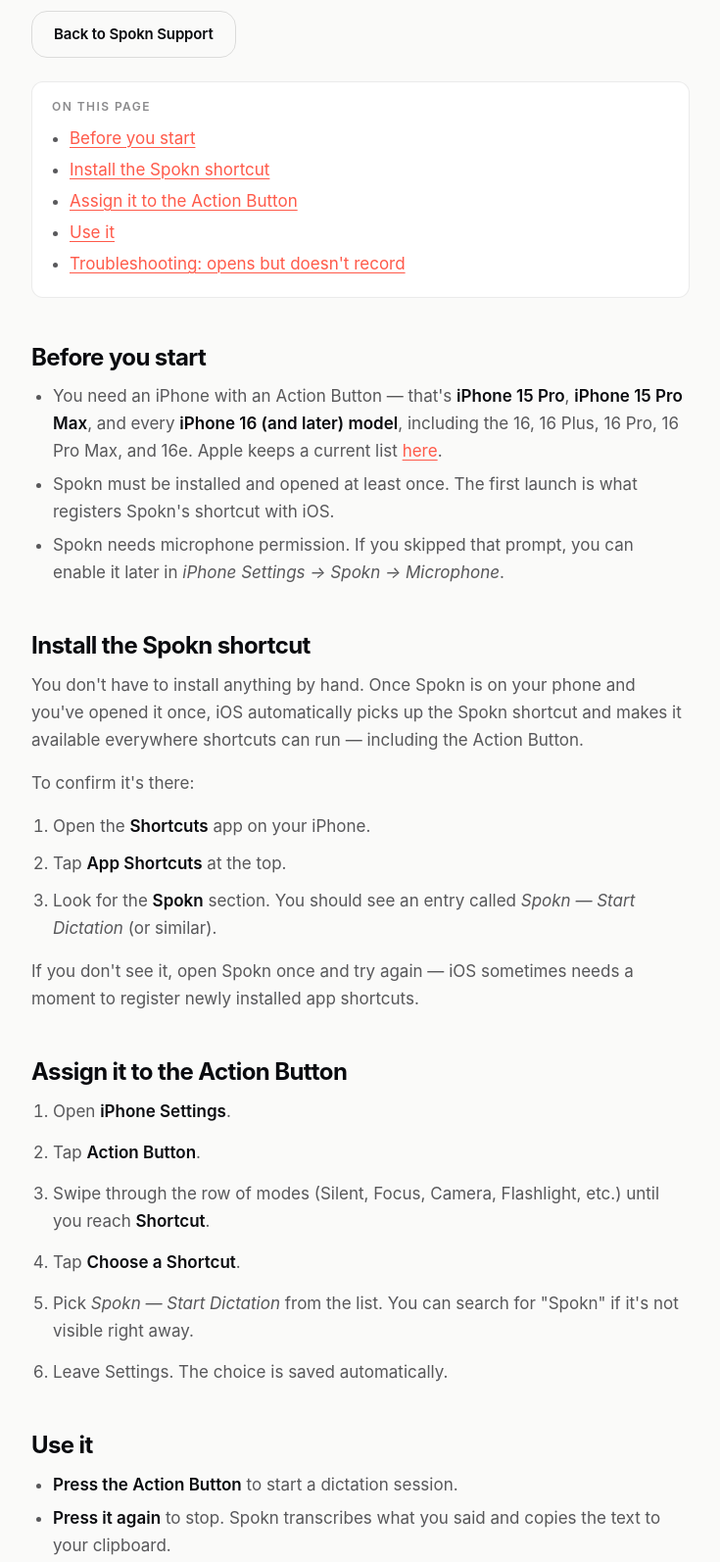
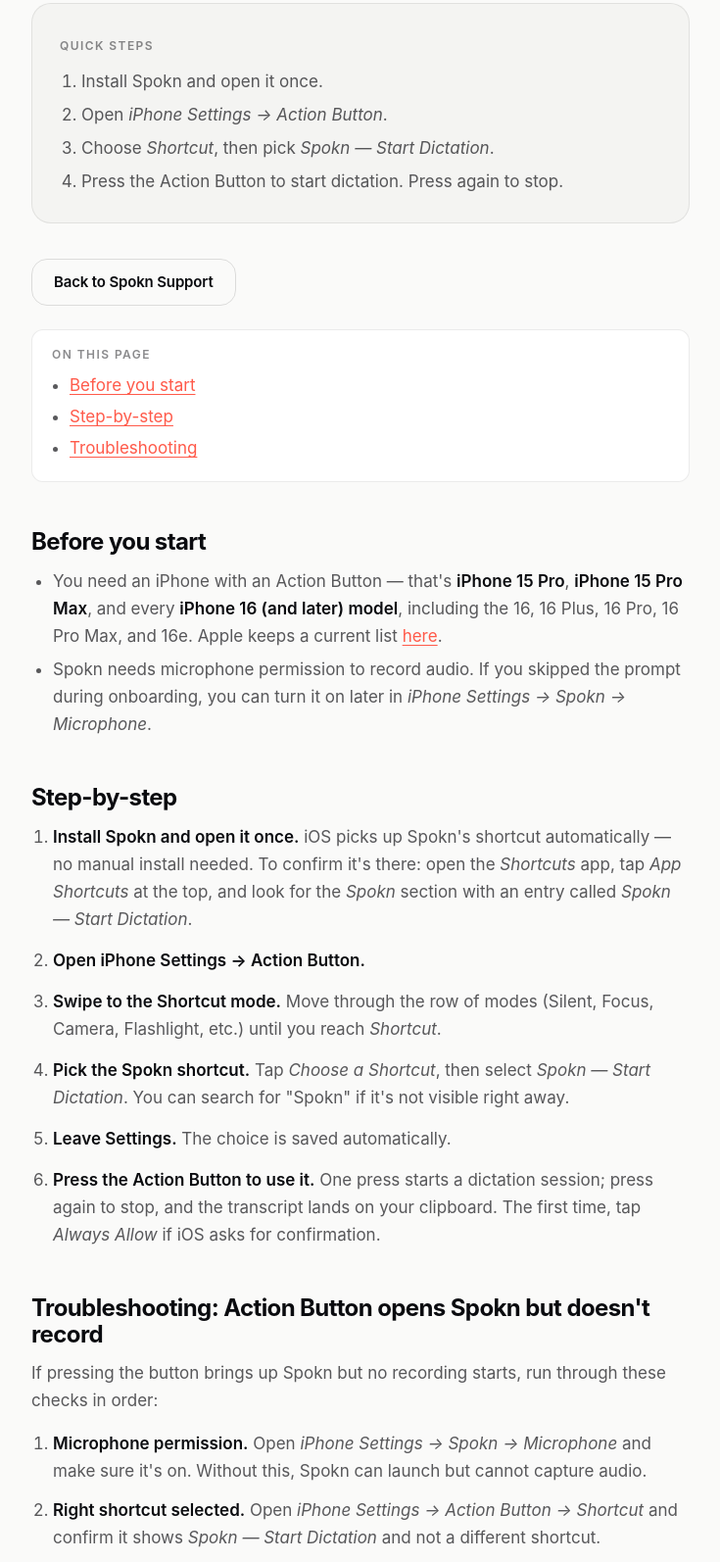
Before and after one commit to spoknlabs/spoknlabs.github.io, a plain HTML site: page support/action-button-setup/index.html in a window 1280 px wide. Shown: the part 391-1985 px from the top of the page at 98% size, without its empty margins (272-1007 px from the left). Drawn offline with Linux system fonts and the light colour scheme.

Commit message:
Restructure Action Button page: Quick steps card, unified Step-by-step, trimmed TOC

```diff
--- a/support/action-button-setup/index.html
+++ b/support/action-button-setup/index.html
@@ -50,6 +50,16 @@
       <h1>Set up the Action Button for Spokn</h1>
       <p style="color: var(--text-dim); font-size: 17px; line-height: 1.6; margin-bottom: 28px;">On iPhone 15 Pro and newer, you can start and stop Spokn with a single press of the Action Button — the small button just above the volume buttons. The whole setup takes about a minute.</p>
 
+      <div class="card" style="margin: 0 0 24px; background: var(--bg-card-2);">
+        <span class="eyebrow" style="display: inline-block; margin-bottom: 12px;">Quick steps</span>
+        <ol style="padding-left: 22px; margin: 0; color: var(--text-dim); line-height: 1.65;">
+          <li style="margin-bottom: 6px;">Install Spokn and open it once.</li>
+          <li style="margin-bottom: 6px;">Open <em>iPhone Settings → Action Button</em>.</li>
+          <li style="margin-bottom: 6px;">Choose <em>Shortcut</em>, then pick <em>Spokn — Start Dictation</em>.</li>
+          <li style="margin-bottom: 0;">Press the Action Button to start dictation. Press again to stop.</li>
+        </ol>
+      </div>
+
       <div class="hero-actions" style="margin-bottom: 8px;">
         <a href="/support/" class="btn btn-secondary">Back to Spokn Support</a>
       </div>
@@ -58,46 +68,26 @@
         <span class="eyebrow">On this page</span>
         <ul>
           <li><a href="#before">Before you start</a></li>
-          <li><a href="#install">Install the Spokn shortcut</a></li>
-          <li><a href="#assign">Assign it to the Action Button</a></li>
-          <li><a href="#use">Use it</a></li>
-          <li><a href="#troubleshoot">Troubleshooting: opens but doesn't record</a></li>
+          <li><a href="#steps">Step-by-step</a></li>
+          <li><a href="#troubleshoot">Troubleshooting</a></li>
         </ul>
       </nav>
 
       <h2 id="before">Before you start</h2>
       <ul>
-        <li>You need an iPhone with an Action Button — that's <strong>iPhone 15 Pro</strong>, <strong>iPhone 15 Pro Max</strong>, and every <strong>iPhone 16 (and later) model</strong>, including the 16, 16 Plus, 16 Pro, 16 Pro Max, and 16e. Apple keeps a current list <a href="https://support.apple.com/guide/iphone/use-and-customize-the-action-button-iphe89d61d66/ios" rel="noopener">here</a>.</li>
-        <li>Spokn must be installed and opened at least once. The first launch is what registers Spokn's shortcut with iOS.</li>
-        <li>Spokn needs microphone permission. If you skipped that prompt, you can enable it later in <em>iPhone Settings → Spokn → Microphone</em>.</li>
+        <li>You need an iPhone with an Action Button — that's <strong>iPhone 15 Pro</strong>, <strong>iPhone 15 Pro Max</strong>, and every <strong>iPhone 16 (and later) model</strong>, including the 16, 16 Plus, 16 Pro, 16 Pro Max, and 16e. Apple keeps a current list <a href="https://support.apple.com/guide/iphone/use-and-customize-the-action-button-iphe89d61d66/ios" target="_blank" rel="noopener">here</a>.</li>
+        <li>Spokn needs microphone permission to record audio. If you skipped the prompt during onboarding, you can turn it on later in <em>iPhone Settings → Spokn → Microphone</em>.</li>
       </ul>
 
-      <h2 id="install">Install the Spokn shortcut</h2>
-      <p>You don't have to install anything by hand. Once Spokn is on your phone and you've opened it once, iOS automatically picks up the Spokn shortcut and makes it available everywhere shortcuts can run — including the Action Button.</p>
-      <p>To confirm it's there:</p>
+      <h2 id="steps">Step-by-step</h2>
       <ol style="color: var(--text-dim); padding-left: 22px; margin-bottom: 16px; line-height: 1.65;">
-        <li style="margin-bottom: 10px;">Open the <strong>Shortcuts</strong> app on your iPhone.</li>
-        <li style="margin-bottom: 10px;">Tap <strong>App Shortcuts</strong> at the top.</li>
-        <li style="margin-bottom: 10px;">Look for the <strong>Spokn</strong> section. You should see an entry called <em>Spokn — Start Dictation</em> (or similar).</li>
+        <li style="margin-bottom: 14px;"><strong>Install Spokn and open it once.</strong> iOS picks up Spokn's shortcut automatically — no manual install needed. To confirm it's there: open the <em>Shortcuts</em> app, tap <em>App Shortcuts</em> at the top, and look for the <em>Spokn</em> section with an entry called <em>Spokn — Start Dictation</em>.</li>
+        <li style="margin-bottom: 14px;"><strong>Open iPhone Settings → Action Button.</strong></li>
+        <li style="margin-bottom: 14px;"><strong>Swipe to the Shortcut mode.</strong> Move through the row of modes (Silent, Focus, Camera, Flashlight, etc.) until you reach <em>Shortcut</em>.</li>
+        <li style="margin-bottom: 14px;"><strong>Pick the Spokn shortcut.</strong> Tap <em>Choose a Shortcut</em>, then select <em>Spokn — Start Dictation</em>. You can search for "Spokn" if it's not visible right away.</li>
+        <li style="margin-bottom: 14px;"><strong>Leave Settings.</strong> The choice is saved automatically.</li>
+        <li style="margin-bottom: 14px;"><strong>Press the Action Button to use it.</strong> One press starts a dictation session; press again to stop, and the transcript lands on your clipboard. The first time, tap <em>Always Allow</em> if iOS asks for confirmation.</li>
       </ol>
-      <p>If you don't see it, open Spokn once and try again — iOS sometimes needs a moment to register newly installed app shortcuts.</p>
-
-      <h2 id="assign">Assign it to the Action Button</h2>
-      <ol style="color: var(--text-dim); padding-left: 22px; margin-bottom: 16px; line-height: 1.65;">
-        <li style="margin-bottom: 14px;">Open <strong>iPhone Settings</strong>.</li>
-        <li style="margin-bottom: 14px;">Tap <strong>Action Button</strong>.</li>
-        <li style="margin-bottom: 14px;">Swipe through the row of modes (Silent, Focus, Camera, Flashlight, etc.) until you reach <strong>Shortcut</strong>.</li>
-        <li style="margin-bottom: 14px;">Tap <strong>Choose a Shortcut</strong>.</li>
-        <li style="margin-bottom: 14px;">Pick <em>Spokn — Start Dictation</em> from the list. You can search for "Spokn" if it's not visible right away.</li>
-        <li style="margin-bottom: 14px;">Leave Settings. The choice is saved automatically.</li>
-      </ol>
-
-      <h2 id="use">Use it</h2>
-      <ul>
-        <li><strong>Press the Action Button</strong> to start a dictation session.</li>
-        <li><strong>Press it again</strong> to stop. Spokn transcribes what you said and copies the text to your clipboard.</li>
-        <li>The first time you do this, iOS may ask you to confirm running the shortcut. Tap <em>Always Allow</em> so it doesn't ask again.</li>
-      </ul>
 
       <h2 id="troubleshoot">Troubleshooting: Action Button opens Spokn but doesn't record</h2>
       <p>If pressing the button brings up Spokn but no recording starts, run through these checks in order:</p>
```
